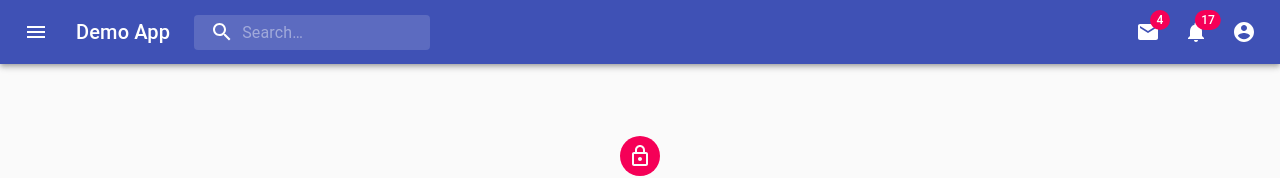
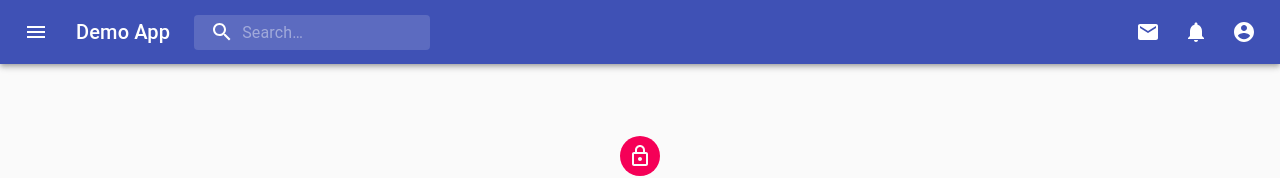
Before and after one commit to malmgrek/mern-material-demo, a React (Create React App) app in the folder client/: page / in a window 1280 px wide. Shown: the top 178 px of the page. Built offline with nearby package versions, Linux system fonts and the light colour scheme.

Commit message:
Removed static values from appbar

```diff
--- a/client/src/components/AppBar.js
+++ b/client/src/components/AppBar.js
@@ -189,16 +189,16 @@ const PrimarySearchAppBar = ({ component: Component, ...rest }) => {
         <p>Profile</p>
       </MenuItem>
       <MenuItem>
-        <IconButton aria-label="show 4 new mails" color="inherit">
-          <Badge badgeContent={4} color="secondary">
+        <IconButton aria-label="new emails" color="inherit">
+          <Badge badgeContent={0} color="secondary">
             <MailIcon />
           </Badge>
         </IconButton>
         <p>Messages</p>
       </MenuItem>
       <MenuItem>
-        <IconButton aria-label="show 11 new notifications" color="inherit">
-          <Badge badgeContent={11} color="secondary">
+        <IconButton aria-label="new notifications" color="inherit">
+          <Badge badgeContent={0} color="secondary">
             <NotificationsIcon />
           </Badge>
         </IconButton>
@@ -279,13 +279,13 @@ const PrimarySearchAppBar = ({ component: Component, ...rest }) => {
                   </IconButton>,
                 ]
               : null}
-            <IconButton aria-label="show 4 new mails" color="inherit">
-              <Badge badgeContent={4} color="secondary">
+            <IconButton aria-label="new mails" color="inherit">
+              <Badge badgeContent={0} color="secondary">
                 <MailIcon />
               </Badge>
             </IconButton>
-            <IconButton aria-label="show 17 new notifications" color="inherit">
-              <Badge badgeContent={17} color="secondary">
+            <IconButton aria-label="new notifications" color="inherit">
+              <Badge badgeContent={0} color="secondary">
                 <NotificationsIcon />
               </Badge>
             </IconButton>
```
